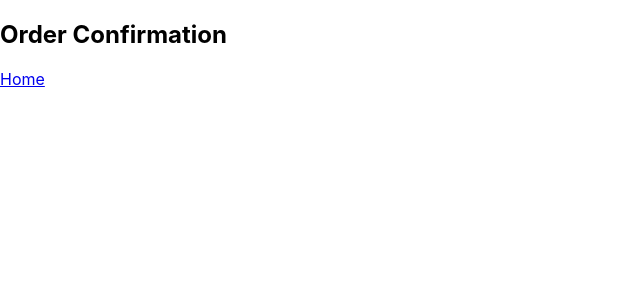
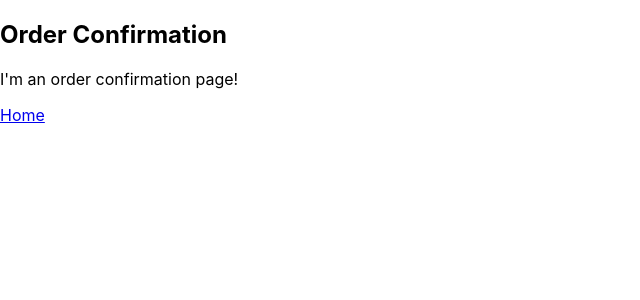
Before and after one commit to PeterBreen/assemble-test, a React (Create React App) app: page /confirm in a window 1280 px wide. Shown: the top 300 px of the page, without its empty margins (0-640 px from the left). Built offline with nearby package versions, Linux system fonts and the light colour scheme.

Commit message:
add basic components for cart, review, confirm pages

```diff
--- a/src/App.js
+++ b/src/App.js
@@ -2,6 +2,7 @@ import React from "react";
 import { BrowserRouter as Router, Route, Link } from "react-router-dom";
 import ShoppingCart from './shoppingcart';
 import CheckoutForm from './checkout';
+import OrderConf from './orderconf';
 
 function App() {
   return (
@@ -37,6 +38,7 @@ function Confirm() {
   return (
   <div>
     <h2>Order Confirmation</h2>
+    <OrderConf />
     <Link to="/">Home</Link>
   </div>
   );
--- a/src/checkout.js
+++ b/src/checkout.js
@@ -5,7 +5,7 @@ import React from 'react';
 class CheckoutForm extends React.Component {
   render() {
     return (
-      <p>I'm a form!</p>
+      <p>I'm a checkout form page!</p>
     )
   }
 }
--- /dev/null
+++ b/src/orderconf.js
@@ -0,0 +1,11 @@
+import React from 'react';
+
+class OrderConf extends React.Component {
+  render() {
+    return (
+      <p>I'm an order confirmation page!</p>
+    )
+  }
+}
+
+export default OrderConf;
```
